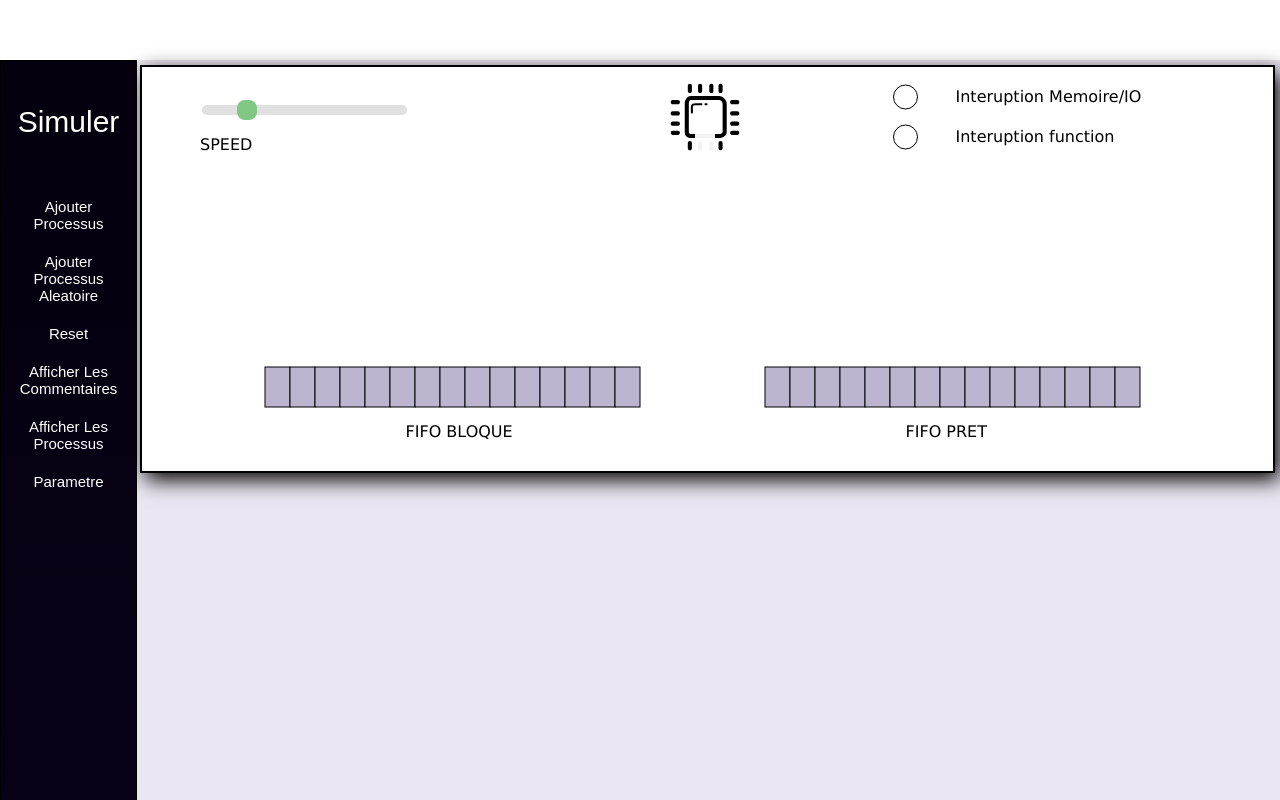
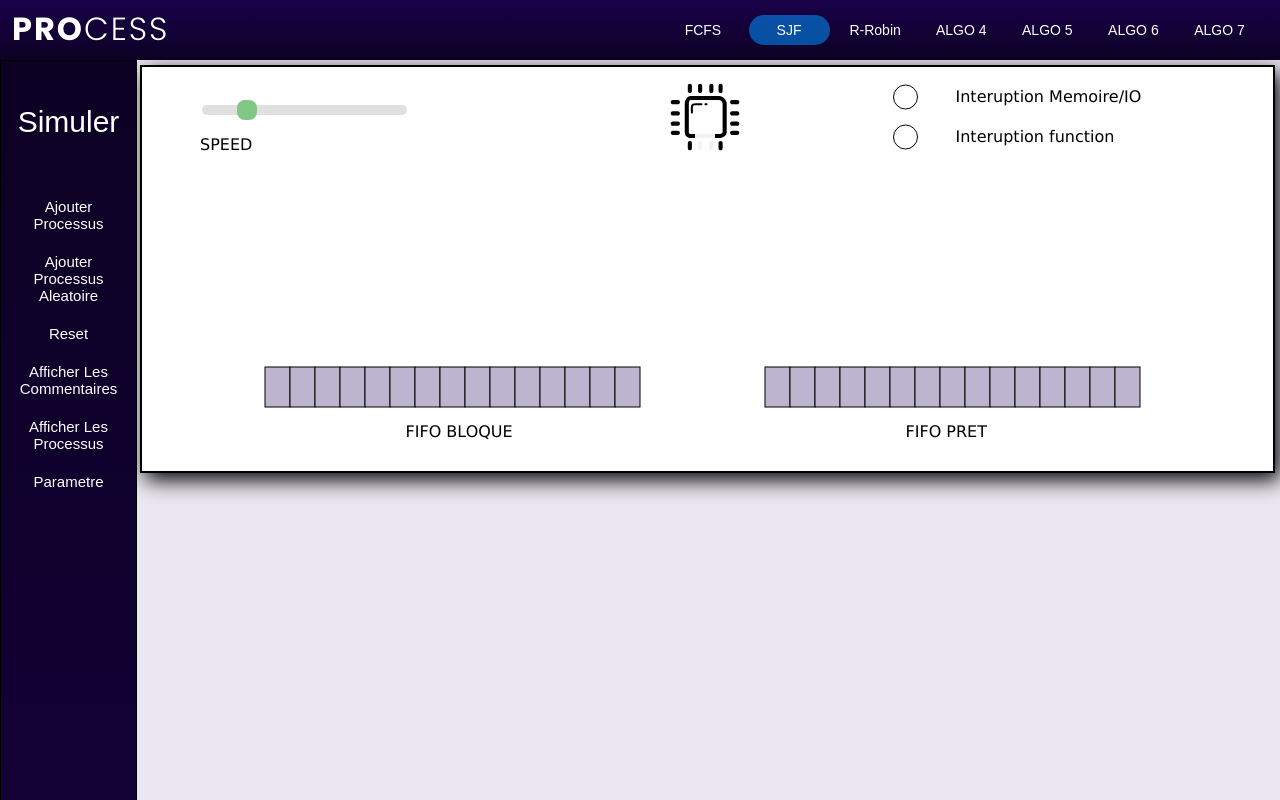
Before and after one commit to Aymen311/PROCESS, a plain HTML site: page algos/algo2/algo2.html in a window 1280 px wide. Shown: the top 800 px of the page. Drawn offline with Linux system fonts and the light colour scheme.

Commit message:
Add files via upload

```diff
--- a/algos/algo2/css/style.css
+++ b/algos/algo2/css/style.css
@@ -33,7 +33,7 @@ body{
   left: 0;
   top: 60px;
   color: white;
-  background-image: linear-gradient(#04000d 0%, #0a011e 80%);
+  background-image: linear-gradient(#0c0123, #19014a) ;
   border: 1px solid black;
   z-index: 2;
 }
@@ -249,7 +249,7 @@ body{
   position: absolute;
   top: 0px;
   left: 0px;
-  width: -moz-available;
+  width: 100%;
   text-align: center;
   z-index: 2;
 }
```
